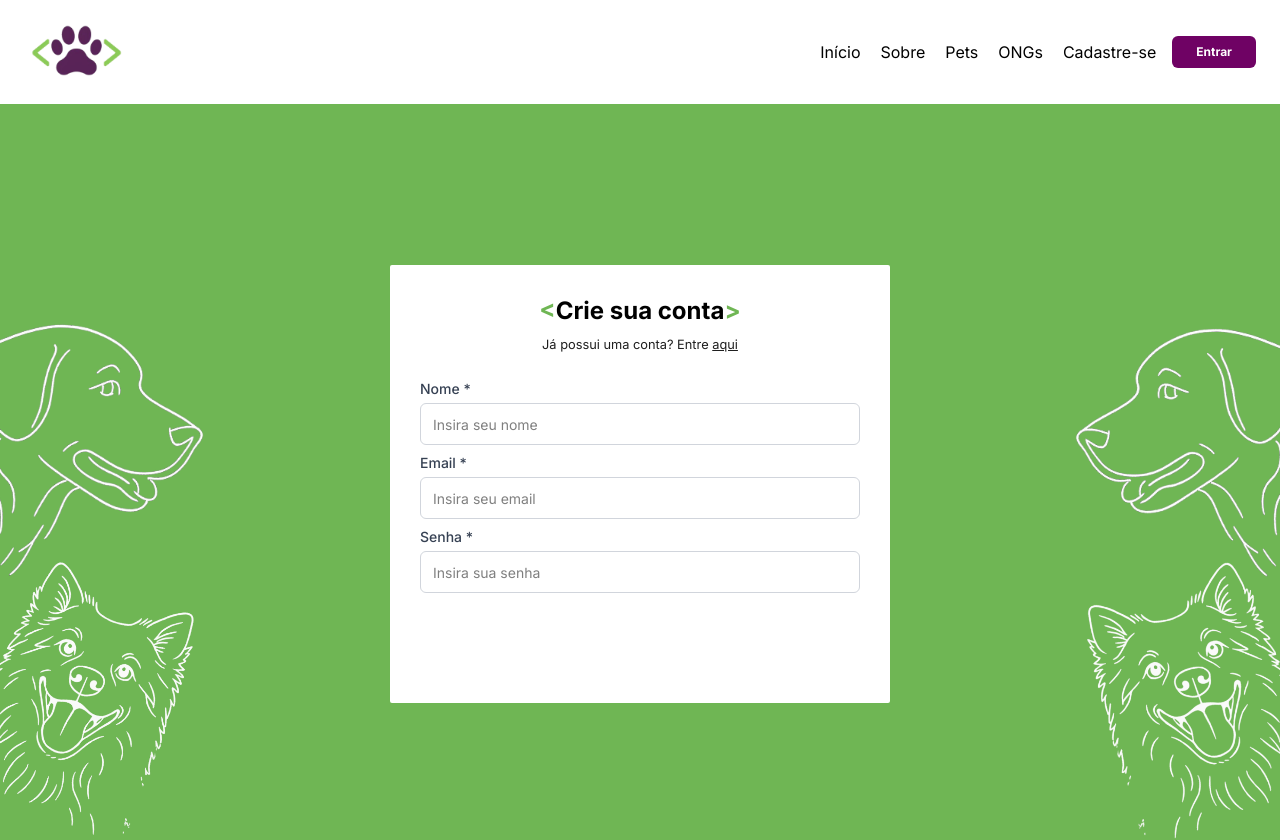
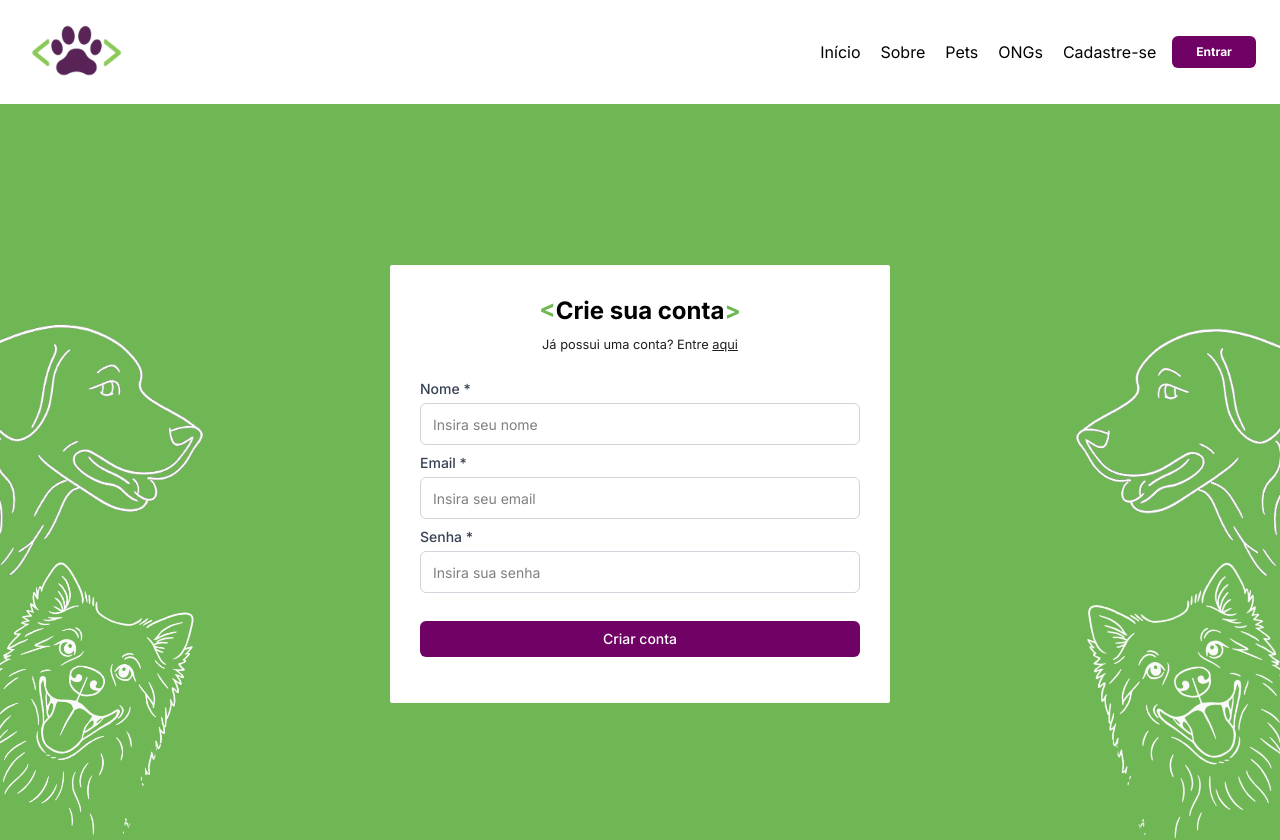
Before and after one commit to flaviare1s/conectapet-front, a React (Vite) app: page /signup/user in a window 1280 px wide. Shown: the top 840 px of the page. Built offline with nearby package versions, Linux system fonts and the light colour scheme.

Commit message:
fix: corrige erro de digitção

```diff
--- a/src/components/SubmitButton.jsx
+++ b/src/components/SubmitButton.jsx
@@ -1,6 +1,6 @@
 const bgClasses = {
   "verde-primario": "bg-verde-primario hover:bg-verde-escuro",
-  "rosa-forte": "bg-rosa-forte hover:bg-rosa-escura",
+  "roxo-primario": "bg-roxo-primario hover:bg-rosa-forte",
 };
 
 export const SubmitButton = ({ label, bgColor = "verde-primario" }) => {
```
